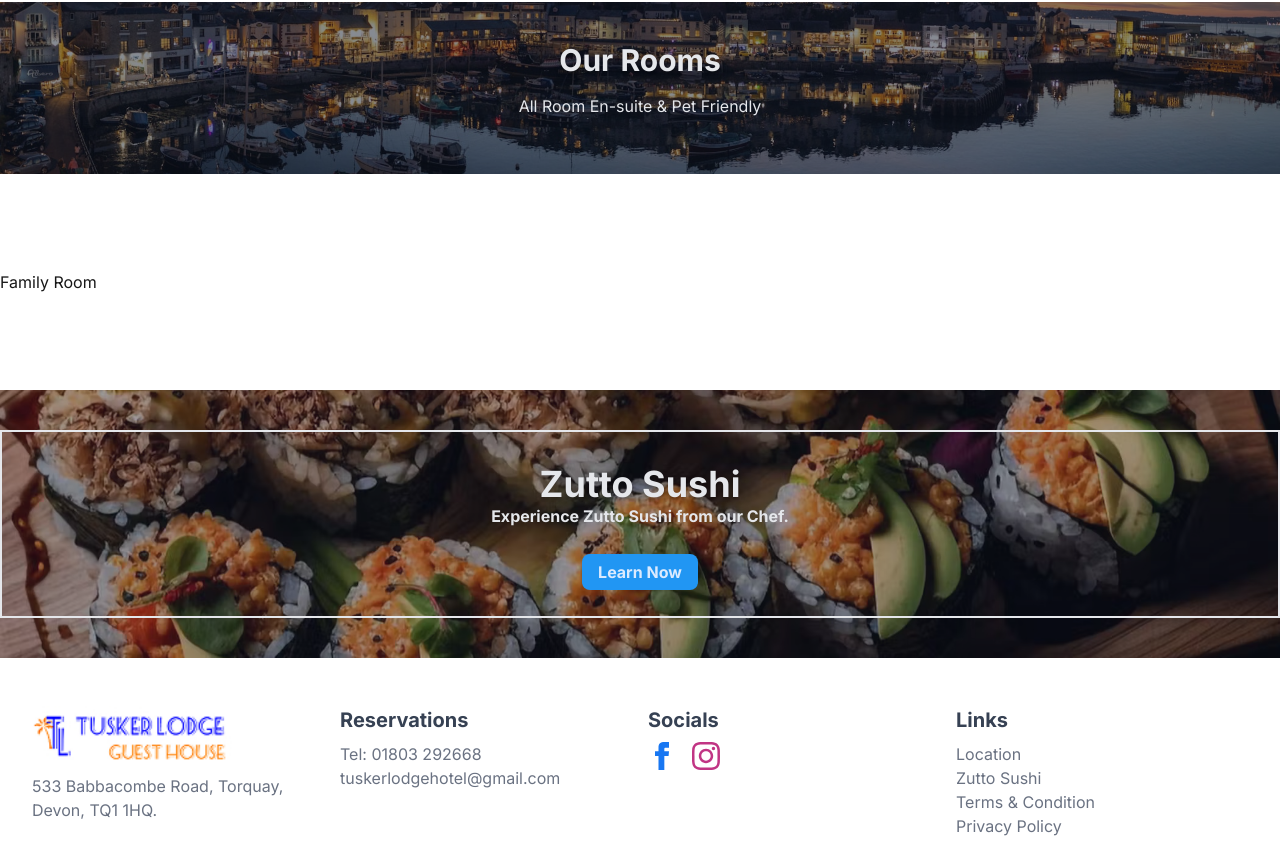
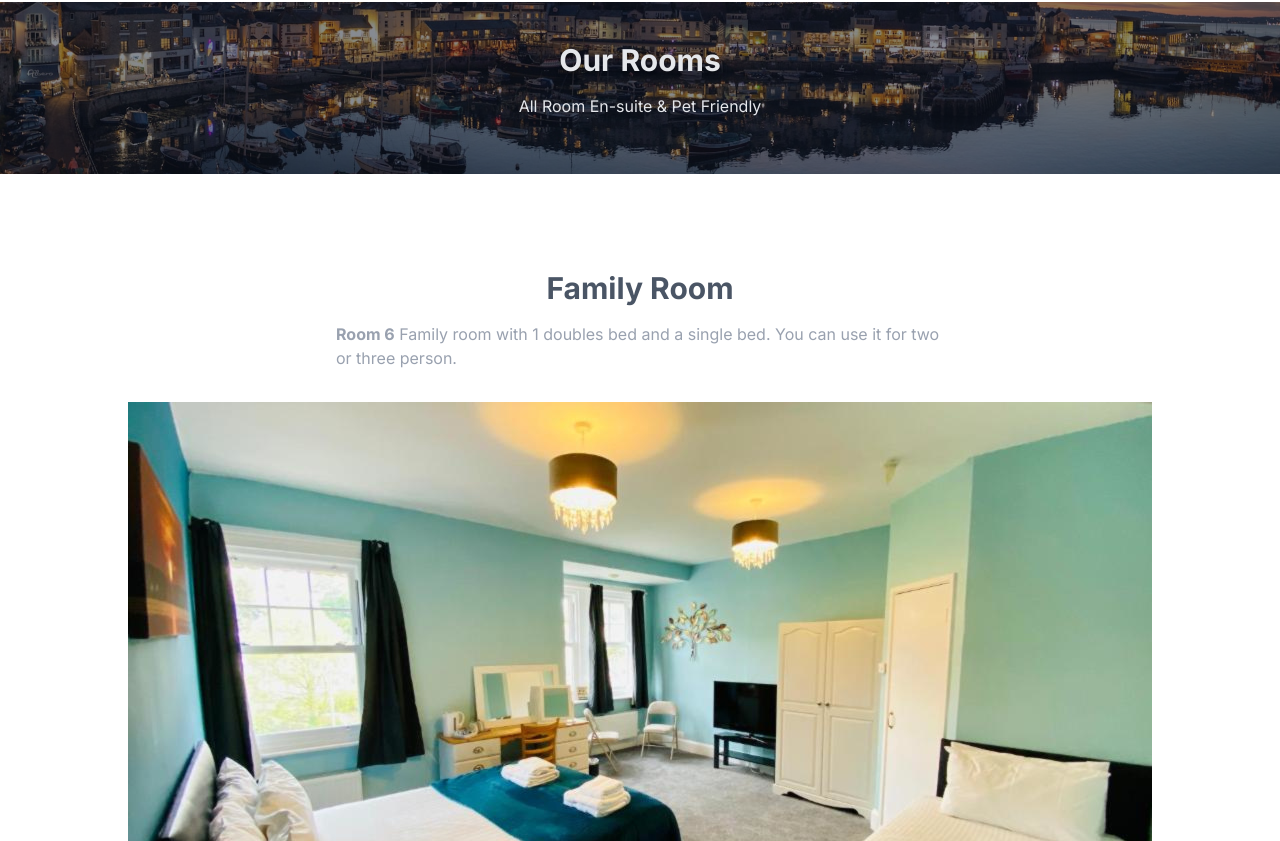
Before and after one commit to ayrbox/tusker-lodge, a Next.js app: page /rooms/family in a window 1280 px wide. Shown: the part 179-1020 px from the top of the page. Built offline with nearby package versions, Linux system fonts and the light colour scheme.

Commit message:
feat: family page

```diff
--- a/src/app/rooms/family/page.tsx
+++ b/src/app/rooms/family/page.tsx
@@ -1,3 +1,27 @@
+import Image from "next/image";
+import FamilyRoomImage from "@/images/rooms/family.jpg";
+import ButtonLink from "@/components/ButtonLink";
+
 export default function FamilyRoom() {
-  return <h1>Family Room</h1>;
+  return (
+    <>
+      <div className="flex flex-col items-center">
+        <h1 className="text-3xl font-bold text-center text-gray-600">
+          Family Room
+        </h1>
+        <p className="mt-4 pb-8 w-full md:w-1/2 text-gray-400">
+          <strong>Room 6</strong> Family room with 1 doubles bed and a single
+          bed. You can use it for two or three person.
+        </p>
+
+        <Image
+          src={FamilyRoomImage}
+          alt="Family Room - Room 5"
+          className="pb-4"
+        />
+
+        <ButtonLink href="./booking">Book Now</ButtonLink>
+      </div>
+    </>
+  );
 }
--- a/src/app/rooms/layout.tsx
+++ b/src/app/rooms/layout.tsx
@@ -9,7 +9,7 @@
   return (
     <main className="font-[family-name:var(--font-geist-sans)]">
       <Banner title="Our Rooms" path="All Room En-suite &amp; Pet Friendly" />
-      <div className="container mx-auto py-24">{children}</div>
+      <div className="container mx-auto py-24 p-8">{children}</div>
       <ZuttoSushi />
     </main>
   );
--- a/src/app/rooms/page.tsx
+++ b/src/app/rooms/page.tsx
@@ -12,7 +12,7 @@
         <h1 className="text-3xl font-bold text-center text-gray-600 pb-8">
           Our Rooms
         </h1>
-        <p className="pb-8 w-full md:w-1/2 text-gray-400">
+        <p className="pb-8 w-full lg:w-1/2 text-gray-400">
           Our accommodation comprises of Single rooms and Double rooms. The
           bedrooms are spread over our three story Guest House with various
           south facing rooms having views over picturesque Torwood gardens. To
@@ -20,7 +20,7 @@
           area also overlooking Torwood gardens.
         </p>
       </div>
-      <div className="grid grid-cols-3 gap-8">
+      <div className="grid md:grid-cols-2 lg:grid-cols-3 gap-8">
         <RoomCard
           name="Family Room"
           info="Starting from £50"
```
